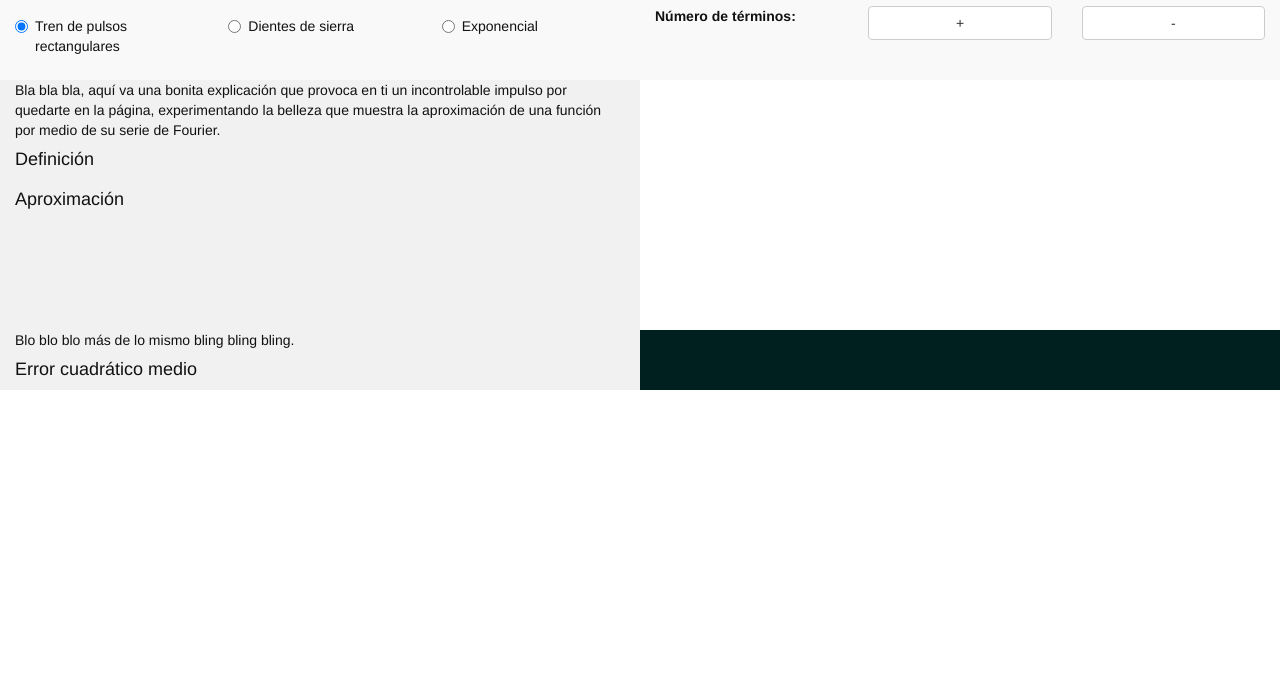
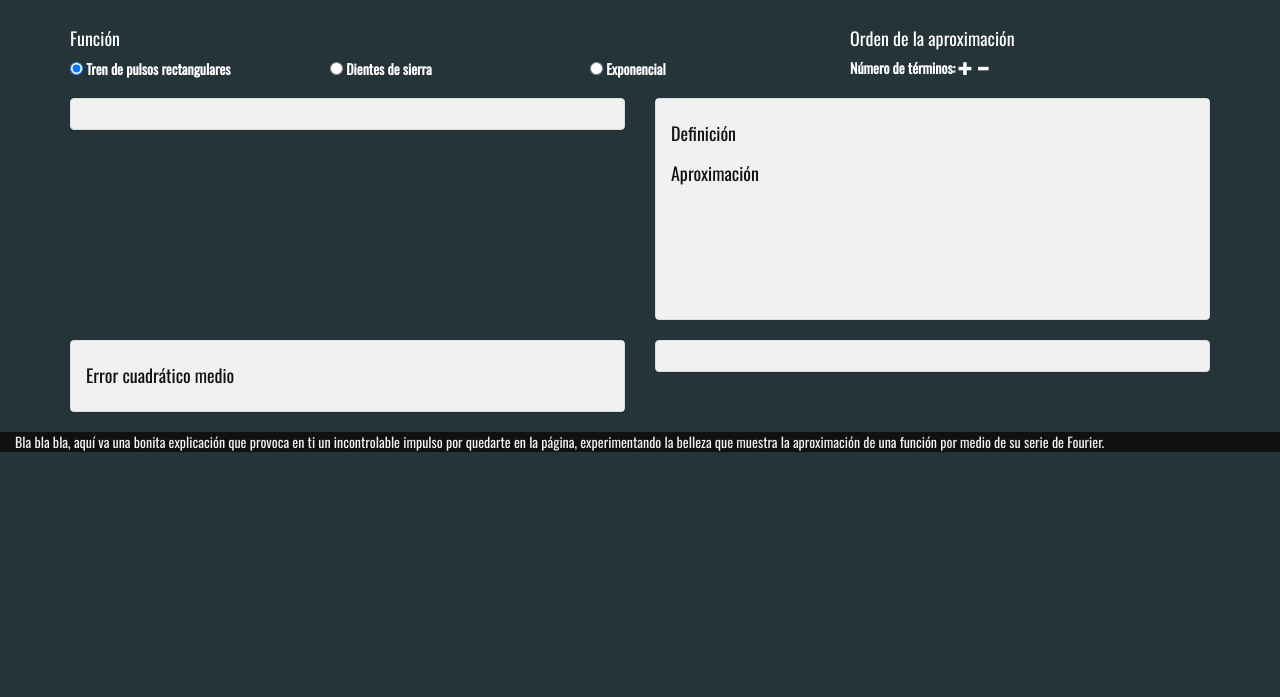
Before and after one commit to FourierAnalysis/Series, a plain HTML site: page Fourier.html in a window 1280 px wide. Shown: the part 103-800 px from the top of the page. Drawn offline with nearby package versions, Linux system fonts and the light colour scheme; some packages are replaced by stand-ins of ours; a script that the page names is missing.

Commit message:
adds cool look

```diff
--- a/Fourier.html
+++ b/Fourier.html
@@ -13,69 +13,66 @@
 	    src="http://cdn.mathjax.org/mathjax/latest/MathJax.js?config=TeX-AMS-MML_HTMLorMML">
     </script>
     <!-- <link rel="stylesheet" type="text/css" href="css/calculo-mecanico.css" media="screen" /> -->
-    <title></title>
+    <title>Aproximación por series de Fourier</title>
+    <link href='http://fonts.googleapis.com/css?family=Oswald' rel='stylesheet' type='text/css'>
   </head>
 <body>
-    <div class="container-fluid titleSpace">
+  <div class="container titleSpace">
+    <hr>
     <h1>Aproximación por series de Fourier</h1>
+    <hr>
     <div class="row">
-	<div class="col-md-6 col-sm-12">
+	    <div class="col-md-8 col-sm-12">
         <h4>Función</h4>
 	      <form role="form">
 	        <div class="row">
 	          <div class="col-sm-4">
-		<div class="radio">
 		            <label>
-		    <input type="radio" name="funcionElegida" onclick="aproxima('Tren');" checked>
+		              <input type="radio" name="funcionElegida"
+                         onclick="aproxima('Tren');" checked>
 		              Tren de pulsos rectangulares
 		            </label>
 	          </div>
-	      </div>
 	          <div class="col-sm-4">
-		<div class="radio">
 		          <label>
 		              <input type="radio" name="funcionElegida" onclick="aproxima('Sierra');">
 		              Dientes de sierra
 		          </label>
 	          </div>
-	      </div>
 	          <div class="col-sm-4">
-		<div class="radio">
 		            <label>
 		              <input type="radio"  name="funcionElegida" onclick="aproxima('Exponencial');">
 		              Exponencial
 		            </label>
 	          </div>
           </div>
-            </div>
         </form>
 	    </div>
-	<div class="col-md-6 col-sm-12">
+	    <div class="col-md-4 col-sm-12">
         <h4>Orden de la aproximación</h4>
         <form role="form">
 	        <div class="row">
-	      <div class="col-sm-4">
+	          <div class="col-sm-12">
 		          <strong>Número de términos:</strong> <span id="divNumeroTerminos"></span>
-	      </div>
-	      <div class="col-sm-4">
-		<button type="button" class="btn btn-default btn-block" onClick="aumenta();">+</button>
-	      </div>
-	      <div class="col-sm-4">
-		<button type="button" class="btn btn-default btn-block" onClick="disminuye();">-</button>
+              <span class="glyphicon glyphicon-plus" onClick="aumenta();"></span>
+              <span class="glyphicon glyphicon-minus" onClick="disminuye();"></span>
 	          </div>
           </div>
 	      </form>
 	    </div>
     </div>
-    </div>
 
-    <div class="container-fluid">
     <div class="row">
-	<div class="col-md-6 col-sm-12 graphSpace">
+	    <div class="col-md-6 col-sm-12">
+        <div class="panel panel-default graphSpace">
+          <div class="panel-body ">
 	          <div id='divEscena'> </div>
 	        </div>
-	<div class="col-md-6 col-sm-12 controlSpace">
-	  Bla bla bla, aquí va una bonita explicación que provoca en ti un incontrolable impulso por quedarte en la página, experimentando la belleza que muestra la aproximación de una función por medio de su serie de Fourier.
+        </div>
+      </div>
+	    <div class="col-md-6 col-sm-12 ">
+        <div class="panel panel-default">
+          <div class="panel-body controlSpace">
 	          <h4>Definición</h4>
 	          <div class="row">
 	            <div id="divFormulaDefinicion"></div>
@@ -88,22 +85,39 @@
             </div>
           </div>
         </div>
+	    </div>
+    </div>
     <div class="row">
-	<div class="col-md-6 col-sm-12 controlSpace">
-	  Blo blo blo más de lo mismo bling bling bling.
+	    <div class="col-md-6 col-sm-12 ">
+        <div class="panel panel-default">
+          <div class="panel-body controlSpace">
             <h4>Error cuadrático medio</h4>
 	          <div class="row">
 	            <div id="divErrorMedio"></div>
             </div>
 	        </div>
-	<div class="col-md-6 col-sm-12 graphSpace">
+        </div>
+      </div>
+	    <div class="col-md-6 col-sm-12">
+        <div class="panel panel-default graphSpace">
+          <div class="panel-body ">
             <div id='divEscenaError'> </div>
           </div>
         </div>
-
+	    </div>
+    </div>
   </div>
 
-
+  <div class="container-fluid bottomSpace">
+    <div class="row">
+	    <div class="col-md-12 col-sm-12 ">
+	      Bla bla bla, aquí va una bonita explicación que provoca en ti
+	      un incontrolable impulso por quedarte en la página,
+	      experimentando la belleza que muestra la aproximación de una
+	      función por medio de su serie de Fourier.
+      </div>
+    </div>
+  </div>
 
   <script src="lib/sceneDraw/sceneDraw.js"></script>
     <script src="src/Fourier.js"></script>
--- a/css/series.css
+++ b/css/series.css
@@ -1,22 +1,33 @@
+body {
+    background-color: #253439;
+    color: #fefefe;
+    font-family: 'Oswald', sans-serif;
+}
+
 .titleSpace {
-    background-color: #f9f9f9;
-    color: #111111;
 }
 .titleSpace h1 {
+    color: #74dde0;
     text-align: center;
 }
 
 .graphSpace {
-    background-color: #002020;
+    background-color: #f1f1f1;
+    color: #111111;
 }
 
 .controlSpace {
     background-color: #f1f1f1;
     color: #111111;
+
 }
 
+.bottomSpace {
+    background-color: #101010;
+    color: #f1f1f1;
+
+}
 #divFormulaDefinicion {
-    background-color: #f1f1f1;
 }
 
 .row{
@@ -29,5 +40,5 @@
 }
 
 .funcionOriginal {
-    stroke: #ff0000;
+    stroke: #2f67bf;
 }
--- a/src/Fourier.js
+++ b/src/Fourier.js
@@ -107,7 +107,7 @@ function creaTren () {
     },
     integral: 1,
     width: "3px",
-    originalCode:"$$f(t) = \\begin{cases} -1 &\\text{si } t\\in\\left[k\\pi,(k+1)\\pi\\right)\\quad\\text{para algún }k\\in\\mathbb{Z}\\text{ impar}\\\\     +1  & \\text{si } t\\in\\left[k\\pi,(k+1)\\pi\\right)\\quad\\text{para algún }k\\in\\mathbb{Z}\\text{ par}.  \\end{cases}$$"
+    originalCode:"$$f(t) = \\begin{cases} -1 &\\text{si } t\\in\\left[k\\pi,(k+1)\\pi\\right)\\quad\\text{para }k\\in\\mathbb{Z}\\text{ impar}\\\\     +1  & \\text{si } t\\in\\left[k\\pi,(k+1)\\pi\\right)\\quad\\text{para }k\\in\\mathbb{Z}\\text{ par}.  \\end{cases}$$"
   };
 
   funcionOriginal = SD.elementMaker(specFuncionOriginal);
@@ -166,7 +166,7 @@ function creaTren () {
       return amplitud*c;
     },
     range: sceneRange,
-    color: 'white',
+    color: '#74dde0',
     sumaParcial: function () {
       return sumaParcialCuadrado (this.a, this.b, this.ordenAproximacion);
     },
```
Lines whose indentation alone changed are shown as unchanged.
